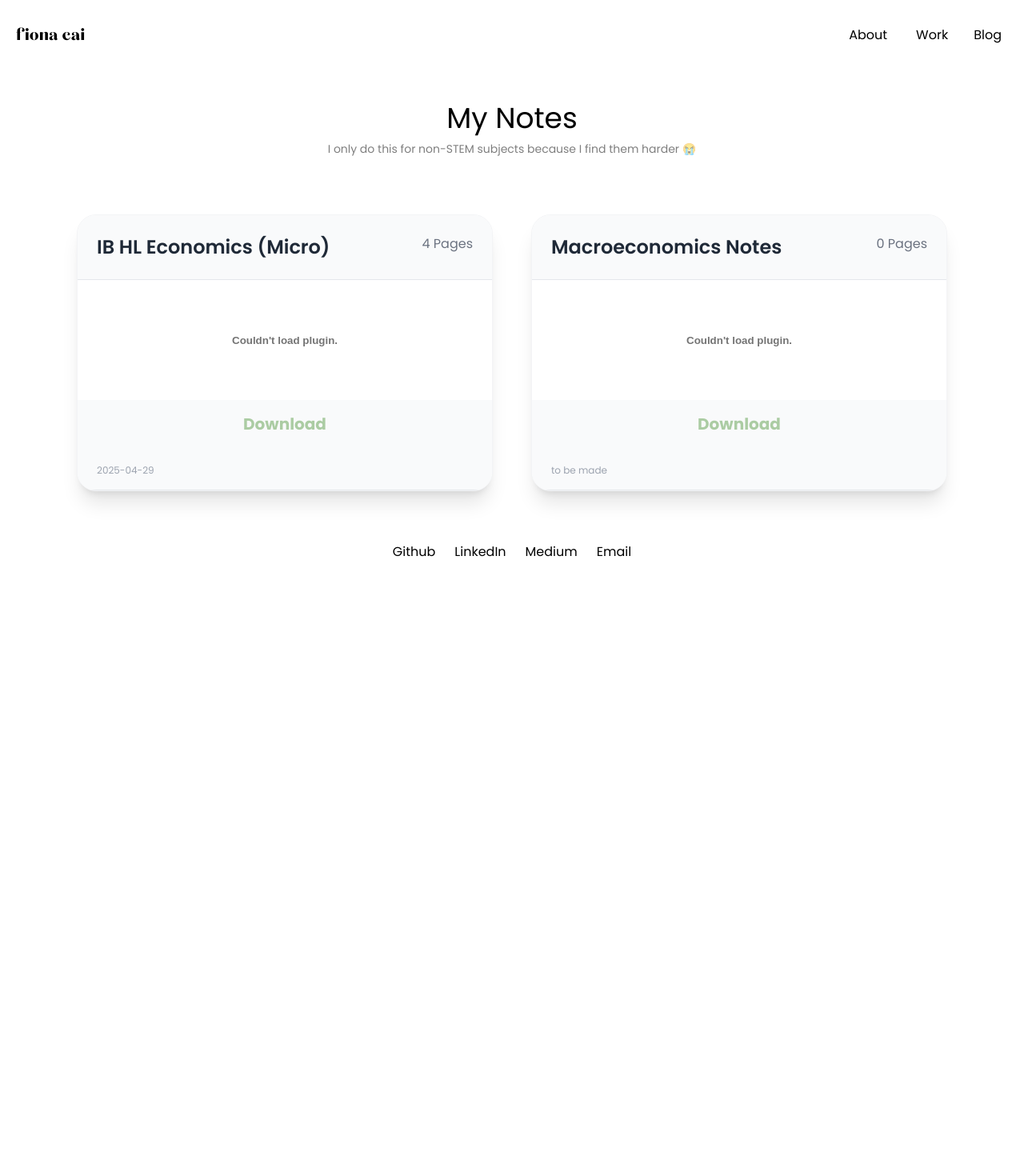
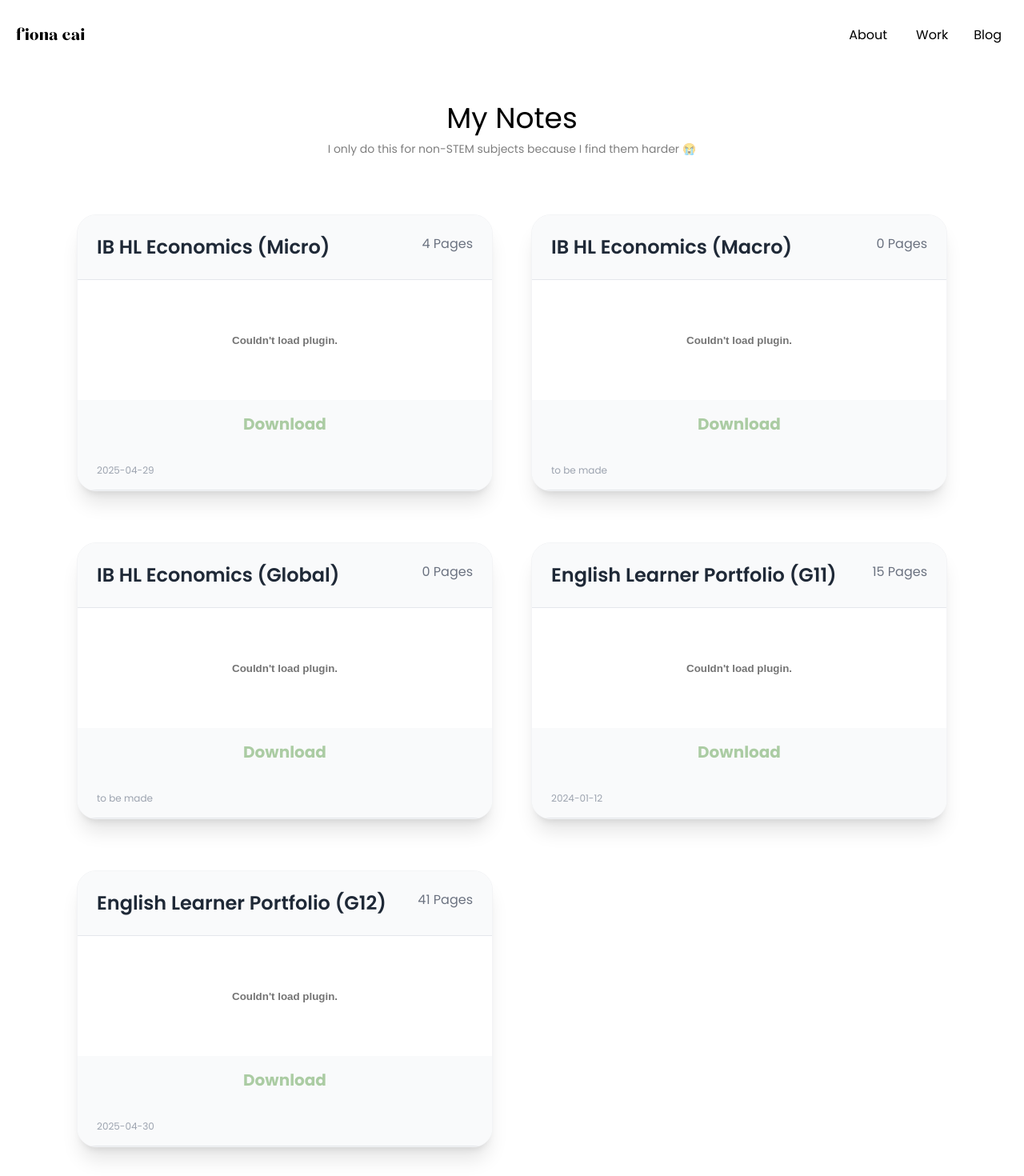
Before and after one commit to fiona-cai/personal, a Next.js app: page /notes in a window 1280 px wide. Shown: the top 1470 px of the page at 80% size. Before the commit the page ends 800 px from the top, so only its background shows below. Built offline with nearby package versions, Linux system fonts and the light colour scheme.

Commit message:
blind commit

```diff
--- a/pages/notes.js
+++ b/pages/notes.js
@@ -13,10 +13,28 @@ const pdfNotes = [
     pages: 4,
   },
   {
-    title: "Macroeconomics Notes",
+    title: "IB HL Economics (Macro)",
     path: "/pdfs/macro.pdf",
     date: "to be made",
     pages: 0,
+  },
+  {
+    title: "IB HL Economics (Global)",
+    path: "/pdfs/global.pdf",
+    date: "to be made",
+    pages: 0,
+  },
+  {
+    title: "English Learner Portfolio (G11)",
+    path: "/pdfs/g11eng.pdf",
+    date: "2024-01-12",
+    pages: 15,
+  },
+  {
+    title: "English Learner Portfolio (G12)",
+    path: "/pdfs/g12eng.pdf",
+    date: "2025-04-30",
+    pages: 41,
   },
 ];
 
```
Also changed, not shown: 2 other files (tests, documents, lock files or other folders).
